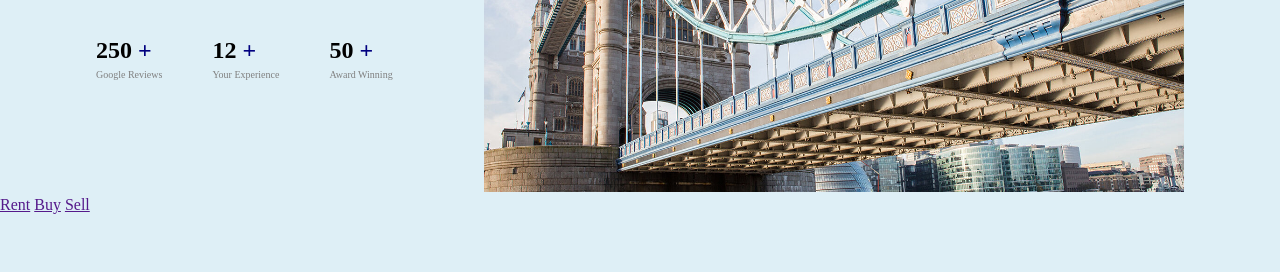
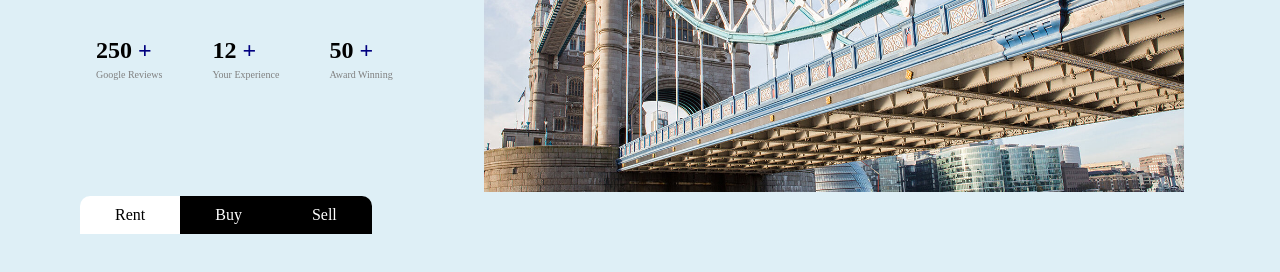
Before and after one commit to annurtasnimislam/real-estate, a plain HTML site: page index.html in a window 1280 px wide. Shown: the part 348-620 px from the top of the page. Drawn offline with Linux system fonts and the light colour scheme.

Commit message:
rent done

```diff
--- a/style.css
+++ b/style.css
@@ -62,3 +62,21 @@ nav>div:nth-child(2)>a{
     width: 700px;
     height: 450px;
 }
+.rent{
+    margin-left: 80px;
+    display: flex;
+}
+.rent>a{
+    text-decoration: none;
+    padding: 10px 35px;
+    background-color: black;
+    color: white;
+}
+.rent>a:first-child{
+    background-color: white;
+    color: black;
+    border-top-left-radius: 10px;
+}
+.rent>a:nth-child(3){
+    border-top-right-radius: 10px ;
+}
```
